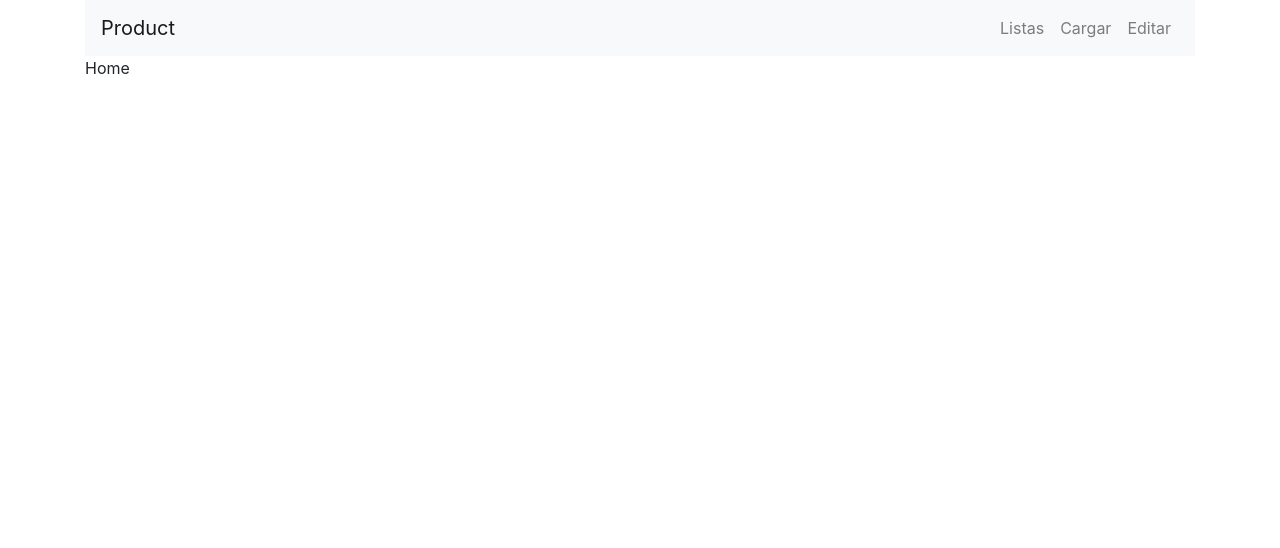
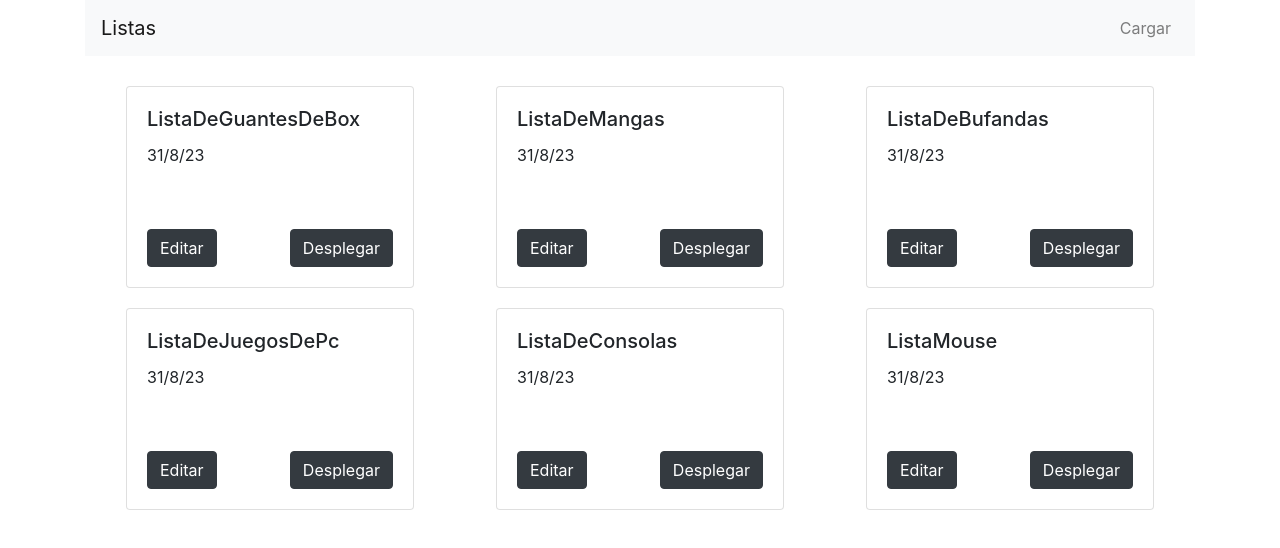
Before and after one commit to Goldfinch95/list_next.js, a Next.js app: page / in a window 1280 px wide. Shown: the top 548 px of the page. Built offline with nearby package versions, Linux system fonts and the light colour scheme.

Commit message:
se realizaron cambios en el navBar

```diff
--- a/components/Files.js
+++ b/components/Files.js
@@ -17,7 +17,7 @@ export default function Files({ products }) {
           <tr key={product.code}>
             <td>{product.code}</td>
             <td>{product.name}</td>
-            <td>{product.price}</td>
+            <td>${product.price}</td>
             <td>{product.list}</td>
             <td>{product.lastUpdate}</td>
           </tr>
--- a/components/NavBar.js
+++ b/components/NavBar.js
@@ -5,7 +5,7 @@ export default function Navbar() {
   return (
     <nav className="navbar navbar-expand-lg navbar-light bg-light">
       <Link href="/" className="navbar-brand">
-        Product
+        Listas
       </Link>
       <button
         className="navbar-toggler"
@@ -24,18 +24,8 @@ export default function Navbar() {
       >
         <ul className="navbar-nav">
           <li className="nav-item">
-            <Link href="/ShowList" className="nav-link">
-              Listas
-            </Link>
-          </li>
-          <li className="nav-item">
             <Link href="/SaveList" className="nav-link">
               Cargar
-            </Link>
-          </li>
-          <li className="nav-item">
-            <Link href="/EditList" className="nav-link">
-              Editar
             </Link>
           </li>
         </ul>
--- a/components/ProductItem.js
+++ b/components/ProductItem.js
@@ -22,7 +22,12 @@ export default function ProductItem({
         <p className="card-text" title={product.lastUpdate}>
           {product.lastUpdate}
         </p>
-        <div className="d-grid gap-2 d-md-flex justify-content-md-end">
+        <div className="d-grid gap-2 d-md-flex justify-content-between">
+          <Link href="/EditList">
+            <button className="btn btn-dark" type="button">
+              Editar
+            </button>
+          </Link>
           <button
             className="btn btn-dark"
             type="button"
--- a/pages/index.js
+++ b/pages/index.js
@@ -1,3 +1,72 @@
+import Head from "next/head";
+import { useState } from "react";
+import ProductItem from "@/components/ProductItem";
+import Files from "@/components/Files";
+
+const products = [
+  {
+    code: "A1",
+    name: "Guantes de boxeo everlast powerlock",
+    price: 96.456,
+    list: "listaDeGuantesDeBox",
+    lastUpdate: "31/8/23",
+  },
+  {
+    code: "B2",
+    name: "Jujutsu Kaisen 10",
+    price: 2500,
+    list: "listaDeMangas",
+    lastUpdate: "31/8/23",
+  },
+  {
+    code: "C3",
+    name: "Bufanda Ravenclaw Harry Potter",
+    price: 11490,
+    list: "listaDeBufandas",
+    lastUpdate: "31/8/23",
+  },
+  {
+    code: "D4",
+    name: "Humankind Deluxe Edition",
+    price: 18.699,
+    list: "listaDeJuegosDePc",
+    lastUpdate: "31/8/23",
+  },
+  {
+    code: "E5",
+    name: "Sony PlayStation 5",
+    price: 627.999,
+    list: "listaDeConsolas",
+    lastUpdate: "31/8/23",
+  },
+  {
+    code: "F6",
+    name: "Mouse gamer de juego Logitech G Series Hero G502 kda",
+    price: 53.761,
+    list: "listaMouse",
+    lastUpdate: "31/8/23",
+  },
+];
+
 export default function Home() {
-  return <div>Home</div>;
+  const [list, setList] = useState("");
+  const [visibleProduct, setVisibleProduct] = useState(null);
+  return (
+    <div>
+      <div className="products">
+        <Head>
+          <title>Listas</title>
+        </Head>
+        {products.map((product) => (
+          <ProductItem
+            key={product._id}
+            product={product}
+            visibleProduct={visibleProduct}
+            setVisibleProduct={setVisibleProduct}
+          />
+        ))}
+      </div>
+      <div>{visibleProduct && <Files products={[visibleProduct]} />}</div>
+    </div>
+  );
 }
```
Also changed, not shown: pages/EditList.js (+25 -0 lines), pages/ShowList.js (deleted, +0 -72 lines).
